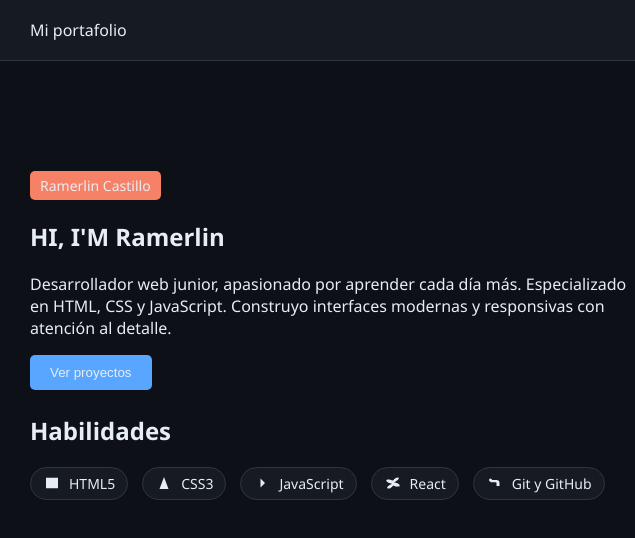
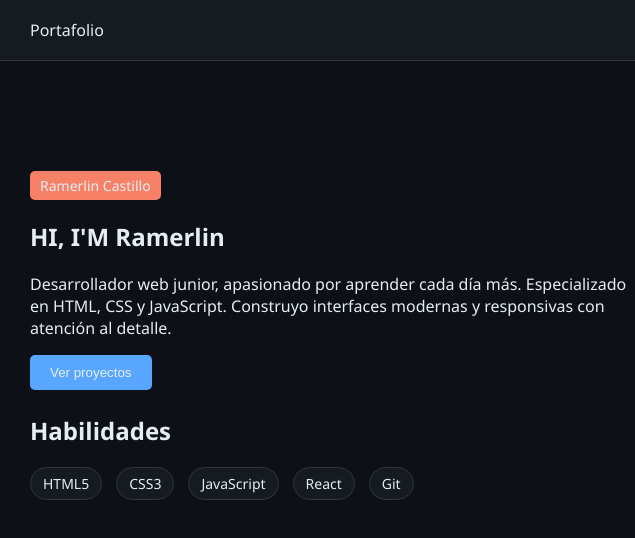
Before and after one commit to Ramerlinj/mi-portfolio-demo, a plain HTML site: page index.html in a window 1280 px wide. Shown: the full height of the page, 0-635 px from the left. Drawn offline with Linux system fonts and the light colour scheme.

Commit message:
refactor navbar and skills section; simplify markup and update logo text

```diff
--- a/index.html
+++ b/index.html
@@ -11,19 +11,13 @@
     <nav class="navbar">
       <div class="navbar-container">
         <div class="navbar-logo">
-          <span>Mi portafolio</span>
+          <span>Portafolio</span>
         </div>
         <div class="navbar-menu">
           <div class="navbar-links">
-            <a class="navbar-link" href="">
-              Inicio
-            </a>
-            <a class="navbar-link" href="">
-              Habilidades
-            </a>
-            <a class="navbar-link" href="">
-              Proyectos
-            </a>
+            <a class="navbar-link" href=""> Inicio </a>
+            <a class="navbar-link" href=""> Habilidades </a>
+            <a class="navbar-link" href=""> Proyectos </a>
           </div>
         </div>
       </div>
@@ -50,71 +44,11 @@
         <div class="habilidades">
           <h2>Habilidades</h2>
           <ul class="skill-list">
-            <li class="skill-item">
-              <svg
-                class="icon"
-                viewBox="0 0 24 24"
-                aria-hidden="true"
-                focusable="false"
-              >
-                <path d="M4 5h16v14H4z" />
-                <path d="M8 9h8M8 13h8" />
-              </svg>
-              HTML5
-            </li>
-            <li class="skill-item">
-              <svg
-                class="icon"
-                viewBox="0 0 24 24"
-                aria-hidden="true"
-                focusable="false"
-              >
-                <path d="M6 20l6-16 6 16z" />
-                <path d="M9 14h6" />
-              </svg>
-              CSS3
-            </li>
-            <li class="skill-item">
-              <svg
-                class="icon"
-                viewBox="0 0 24 24"
-                aria-hidden="true"
-                focusable="false"
-              >
-                <path d="M4 12h8" />
-                <path d="M10 6l6 6-6 6" />
-              </svg>
-              JavaScript
-            </li>
-            <li class="skill-item">
-              <svg
-                class="icon"
-                viewBox="0 0 24 24"
-                aria-hidden="true"
-                focusable="false"
-              >
-                <path
-                  d="M12 8.5c2.5-3.2 5.7-4.6 7.3-3.6 1.6 1-1.1 3.9-6.1 6.1 5 .9 8.1 2.9 7.7 4.6-.4 1.7-4.2 1.6-8.9-.4"
-                />
-                <path
-                  d="M12 15.5c-2.5 3.2-5.7 4.6-7.3 3.6-1.6-1 1.1-3.9 6.1-6.1-5-.9-8.1-2.9-7.7-4.6.4-1.7 4.2-1.6 8.9.4"
-                />
-                <circle cx="12" cy="12" r="1.2" />
-              </svg>
-              React
-            </li>
-            <li class="skill-item">
-              <svg
-                class="icon"
-                viewBox="0 0 24 24"
-                aria-hidden="true"
-                focusable="false"
-              >
-                <path d="M6 8h8a4 4 0 0 1 4 4v4h-4v-4a1 1 0 0 0-1-1H6z" />
-                <circle cx="6" cy="8" r="2" />
-              </svg>
-              Git y GitHub
-            </li>
+            <li class="skill-item">HTML5</li>
+            <li class="skill-item">CSS3</li>
+            <li class="skill-item">JavaScript</li>
+            <li class="skill-item">React</li>
+            <li class="skill-item">Git</li>
           </ul>
         </div>
       </div>
```
